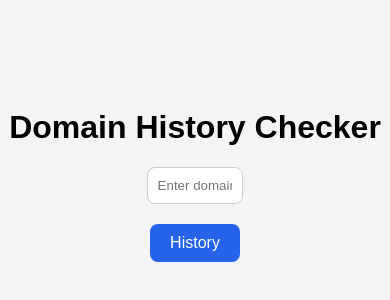
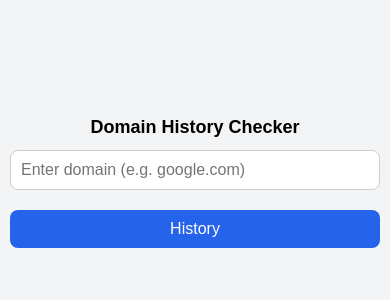
Before and after one commit to Hasib-Prog1/Domain-Checker, a plain HTML site: page index.html in a window 390 px wide. Shown: the part 240-540 px from the top of the page. Drawn offline with Linux system fonts and the light colour scheme.

Commit message:
Update style.css

```diff
--- a/style.css
+++ b/style.css
@@ -5,7 +5,9 @@ body {
   flex-direction: column;
   align-items: center;
   justify-content: center;
-      height: 100vh;
+  min-height: 100vh;
+  margin: 0;
+  padding: 10px;
 }
 
 .container {
@@ -20,14 +22,16 @@ body {
 
 h2 {
   color: #333;
+  margin-bottom: 20px;
 }
 
 input {
   padding: 10px;
-      width: 20%;
+  width: 20%; /* ডেস্কটপে 20% */
   border: 1px solid #ccc;
   border-radius: 8px;
   margin-bottom: 10px;
+  font-size: 16px;
 }
 
 button {
@@ -50,3 +54,21 @@ body {
   font-weight: bold;
   color: #111827;
 }
+@media (max-width: 750px) {
+  input {
+    width: 100%;
+    box-sizing: border-box;
+  }
+
+  button {
+    width: 100%;
+  }
+  h1{
+    font-size: 4vw;
+  }
+}
+@media (max-width: 600px) {
+  h1{
+    font-size: 18px;
+  }
+}
```
Lines whose indentation alone changed are shown as unchanged.
